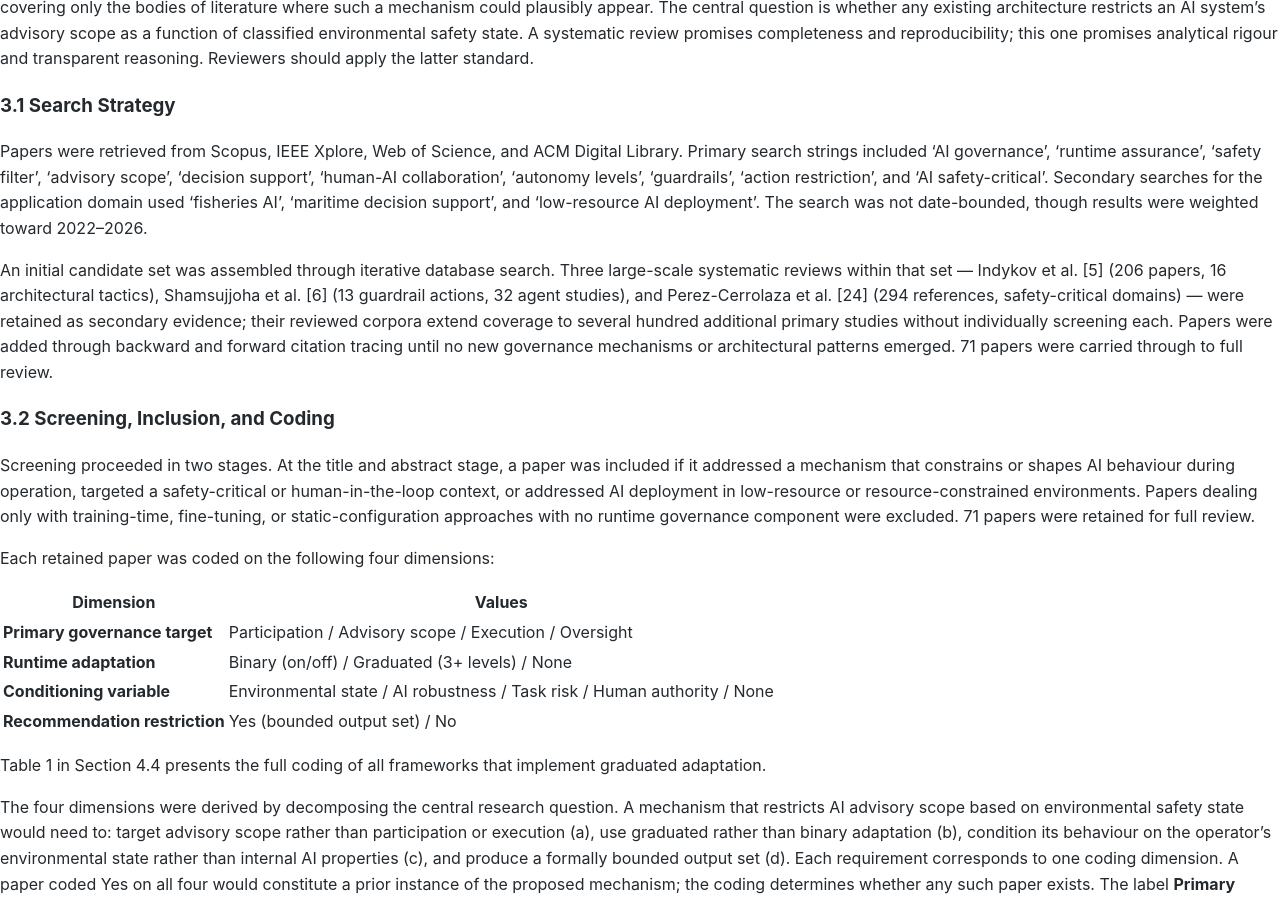
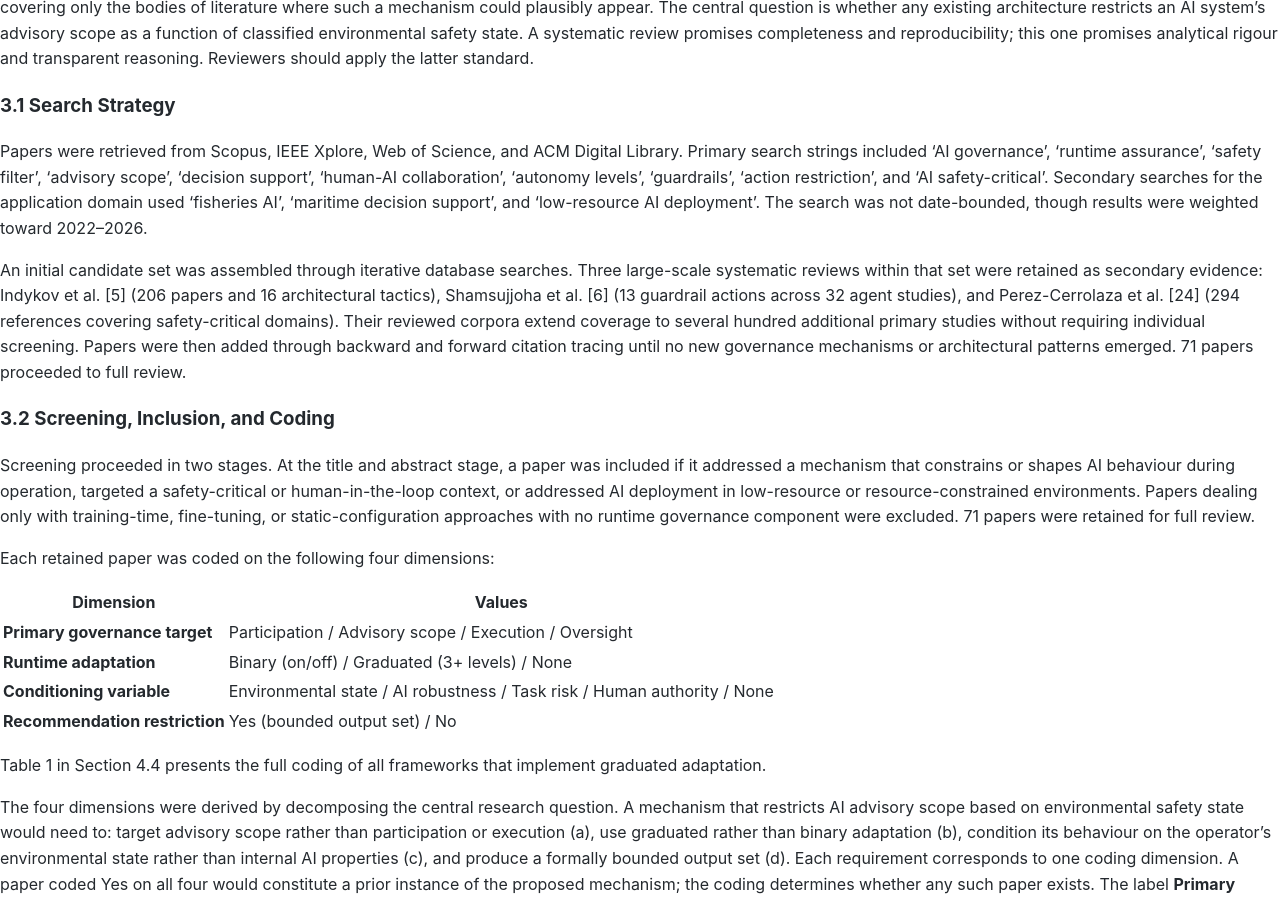
Before and after one commit to kandaiiskandar/research-plan, a Jekyll site: the page built from ipsci-2026-paper-v5.md, in a window 1280 px wide and 900 px high, scrolled down 2668 px. Built offline with Jekyll 4.4.1, drawn with Linux system fonts in a browser that asks for light colours; our own code applies the rules of GitHub Pages for plain Markdown files.

Commit message:
Restructure §3.1 secondary-reviews sentence to remove em dash pair
Colon + three-item list replaces em dash parenthetical. Also splits the
dense compound sentence into cleaner units and drops "A total of" filler.

Co-Authored-By: Claude Sonnet 4.6 <noreply@anthropic.com>

```diff
--- a/ipsci-2026-paper-v5.md
+++ b/ipsci-2026-paper-v5.md
@@ -63,7 +63,7 @@ This study adopts a Structured Literature Review (StLR) approach, structured rat
 
 Papers were retrieved from Scopus, IEEE Xplore, Web of Science, and ACM Digital Library. Primary search strings included 'AI governance', 'runtime assurance', 'safety filter', 'advisory scope', 'decision support', 'human-AI collaboration', 'autonomy levels', 'guardrails', 'action restriction', and 'AI safety-critical'. Secondary searches for the application domain used 'fisheries AI', 'maritime decision support', and 'low-resource AI deployment'. The search was not date-bounded, though results were weighted toward 2022–2026.
 
-An initial candidate set was assembled through iterative database search. Three large-scale systematic reviews within that set — Indykov et al. [5] (206 papers, 16 architectural tactics), Shamsujjoha et al. [6] (13 guardrail actions, 32 agent studies), and Perez-Cerrolaza et al. [24] (294 references, safety-critical domains) — were retained as secondary evidence; their reviewed corpora extend coverage to several hundred additional primary studies without individually screening each. Papers were added through backward and forward citation tracing until no new governance mechanisms or architectural patterns emerged. 71 papers were carried through to full review.
+An initial candidate set was assembled through iterative database searches. Three large-scale systematic reviews within that set were retained as secondary evidence: Indykov et al. [5] (206 papers and 16 architectural tactics), Shamsujjoha et al. [6] (13 guardrail actions across 32 agent studies), and Perez-Cerrolaza et al. [24] (294 references covering safety-critical domains). Their reviewed corpora extend coverage to several hundred additional primary studies without requiring individual screening. Papers were then added through backward and forward citation tracing until no new governance mechanisms or architectural patterns emerged. 71 papers proceeded to full review.
 
 ### 3.2 Screening, Inclusion, and Coding
 
```
